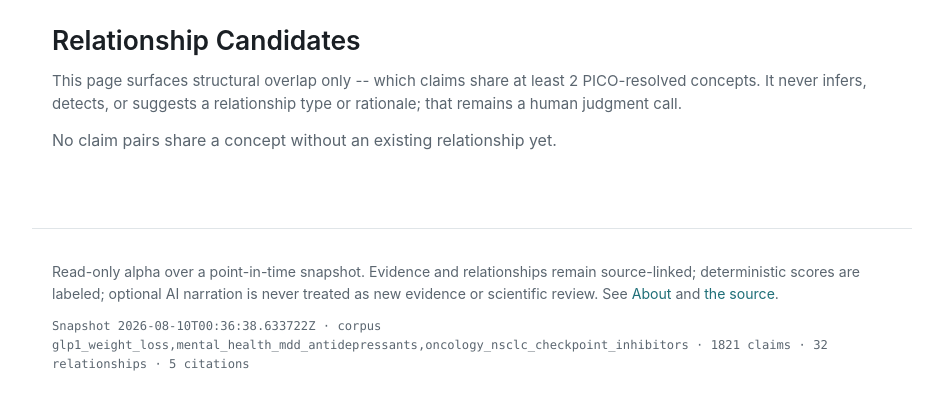
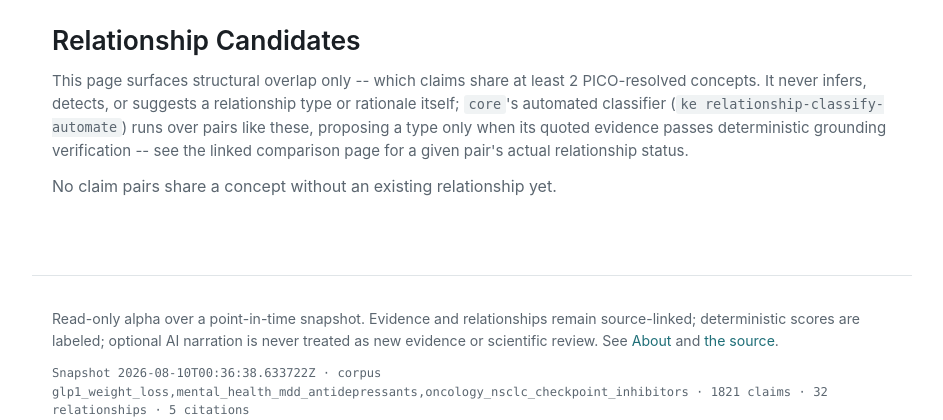
Before and after one commit to jweter/knowledge-engine-web, a FastAPI app: page /relationship-candidates in a window 1280 px wide. Shown: the part 59-479 px from the top of the page, without its empty margins (168-1111 px from the left). Run offline with FastAPI, Linux system fonts and the light colour scheme; some libraries are stand-ins or nearby versions.

Commit message:
Rewrite trust-language for M72's automated relationship classification (#39)
knowledge-engine-core's M72 (jweter/knowledge-engine-core#343) made
relationship classification automated-by-default: an LLM proposes a
type, accepted only after its quoted evidence passes deterministic
grounding verification (ke relationship-classify-automate). This
project's UI/docs still described relationship authorship as a
human-only step ("remains entirely a human judgment call", "Human
oversight", "reviewer-authored relationship edge", "Human-reviewed
structure") in several places -- accurate when originally written, now
stale.

Rewrote index.html, demo.html, graph_summary.html,
relationship_candidates.html, relationship_compare.html, about.html,
main.py's route docstrings, graph_reader.py's
list_relationship_candidates docstring, report_renderer.py's
relationship-candidates report scope text, README.md, and
docs/web_design.md to describe the real default: automated,
grounding-verified classification, with hand-authoring still available
as an alternative path, not the only one. Left "AI-generated, not
reviewed" on /ask's optional narration output alone -- that label is
still accurate, since raw AI narration genuinely isn't grounding-checked
(a different thing from relationship classification). Updated
tests/test_main.py assertions in lockstep.

Full quality gate green: ruff format --check, ruff check, mypy, pytest
(206 passed).

Co-authored-by: Claude <noreply@anthropic.com>

```diff
--- a/knowledge_engine_web/graph_reader.py
+++ b/knowledge_engine_web/graph_reader.py
@@ -450,8 +450,10 @@ def list_relationship_candidates(
     `GraphRepository.relationship_candidates` exactly: structural overlap
     only -- never a relationship type or rationale. A pair already linked
     by an existing relationship edge, in either direction, is excluded,
-    since a human has already made that call for it. See
-    `docs/m49_graph_relationship_candidates.md` in `knowledge-engine-core`.
+    since a relationship has already been classified for it -- by
+    `core`'s automated, grounding-verified classifier by default, or by
+    hand. See `docs/m49_graph_relationship_candidates.md` in
+    `knowledge-engine-core`.
     """
 
     tables = _reflect_graph_tables(engine)
--- a/knowledge_engine_web/main.py
+++ b/knowledge_engine_web/main.py
@@ -6,7 +6,7 @@ Evidence Intelligence"), the one exception is a deterministic,
 no-LLM confidence-scoring computation
 (`knowledge_engine_web/evidence_intelligence.py`) -- still never an
 invented number, still never a judgment call this project makes itself,
-just arithmetic over already-stored, already-human-reviewed fields.
+just arithmetic over already-stored, already-classified fields.
 """
 
 from __future__ import annotations
@@ -270,7 +270,7 @@ def unconfirmed_claims(request: Request) -> HTMLResponse:
     Mirrors `ke graph-unconfirmed-claims` -- the only "gap" this project
     can honestly surface without guessing. A claim listed here has no
     `supports`/`contradicts`/`qualifies`/`contextualizes`/`supersedes`
-    edge yet, meaning no second claim has been reviewed and explicitly
+    edge yet, meaning no second claim has been classified and explicitly
     related to it. Not a judgment about the underlying science.
     """
 
@@ -283,7 +283,7 @@ def unconfirmed_claims(request: Request) -> HTMLResponse:
             "heading": "Unconfirmed Claims",
             "description": (
                 "A claim listed here has no relationship edge yet -- meaning no "
-                "second claim has been reviewed and explicitly related to it, "
+                "second claim has been classified and explicitly related to it, "
                 "nothing more. Not a judgment about the underlying science."
             ),
             "empty_message": "Every claim in the graph has at least one relationship edge.",
@@ -297,11 +297,15 @@ _RELATIONSHIP_CANDIDATES_DISPLAY_LIMIT = 300
 
 @app.get("/relationship-candidates", response_class=HTMLResponse)
 def relationship_candidates(request: Request) -> HTMLResponse:
-    """Render claim pairs sharing PICO-resolved concepts, for a human to review.
+    """Render claim pairs sharing PICO-resolved concepts, before classification.
 
     Mirrors `ke graph-relationship-candidates`. Structural overlap only:
-    never infers, detects, or suggests a relationship type or rationale
-    -- that judgment call stays entirely with the human.
+    this page itself never infers, detects, or suggests a relationship
+    type or rationale -- `core`'s automated classifier (`ke
+    relationship-classify-automate`) runs over pairs like these by
+    default, proposing a type only when its quoted evidence passes
+    deterministic grounding verification; a reviewer can also author one
+    by hand via the linked compare page.
 
     Bounded for a browser, unlike the CLI's file output: a single
     generic concept shared across hundreds of claims (e.g. "Patients")
@@ -310,7 +314,7 @@ def relationship_candidates(request: Request) -> HTMLResponse:
     candidates and a 50+ MB page when every claim's concepts are
     included. Requiring at least 2 shared concepts (not core's
     single-concept default) cuts that noise by 97% and is also a more
-    meaningful signal that two claims are worth a human's comparison.
+    meaningful signal that two claims are worth classifying next.
     `_RELATIONSHIP_CANDIDATES_DISPLAY_LIMIT` caps the page itself, since
     even the 2-concept floor is not guaranteed to stay bounded as the
     corpus keeps growing across more domains.
@@ -341,14 +345,17 @@ def relationship_candidates(request: Request) -> HTMLResponse:
 def relationship_candidate_compare(
     request: Request, evidence_record_id_a: str, evidence_record_id_b: str
 ) -> HTMLResponse:
-    """Render two claims' full evidence content side by side, for reviewing one candidate pair.
+    """Render two claims' full evidence content side by side, for one candidate pair.
 
     The same fields `ke relationship-review-worksheet` assembles into a
     Markdown document, rendered as a browsable page instead -- reviewing
     from the browser rather than a generated CLI document, the last
     named item from `docs/future_ideas.md`'s Reviewer Tooling section.
-    Never infers, scores, or suggests a relationship; deciding whether
-    one exists remains entirely a human judgment call, authored
+    This page itself never infers, scores, or suggests a relationship:
+    deciding whether one exists is, by default, `core`'s automated
+    classifier's job (`ke relationship-classify-automate`), which
+    proposes a type only when its quoted evidence passes deterministic
+    grounding verification. A reviewer can still author one by hand
     directly in `core`'s `relationship_records.jsonl`.
     """
 
--- a/knowledge_engine_web/templates/about.html
+++ b/knowledge_engine_web/templates/about.html
@@ -30,8 +30,10 @@
 </p>
 <p>
   Stored values trace to <code>core</code>'s database or evidence records.
-  Computed values identify their deterministic method, reviewed relationships
-  remain distinct from automation, and illustrative material is labeled.
+  Computed values identify their deterministic method, relationships
+  identify how they were classified (grounding-verified by default, or
+  hand-authored) rather than asserting it silently, and illustrative
+  material is labeled.
 </p>
 
 <h2>Snapshot provenance</h2>
--- a/knowledge_engine_web/templates/graph_summary.html
+++ b/knowledge_engine_web/templates/graph_summary.html
@@ -29,12 +29,12 @@
 {% endif %}
 
 <section class="demo-section">
-  <p class="trust-label reviewed">Human-reviewed relationships</p>
+  <p class="trust-label reviewed">Grounding-verified relationships</p>
   <h2>Relationship Network</h2>
   {% if network_svg %}
   <p class="disclaimer">
     {{ network_claim_count }} claim{{ "s" if network_claim_count != 1 else "" }} connected by
-    {{ network_relationship_count }} reviewer-authored relationship edge{{ "s" if network_relationship_count != 1 else "" }}.
+    {{ network_relationship_count }} grounding-verified relationship edge{{ "s" if network_relationship_count != 1 else "" }}.
     Node size reflects how many relationships touch that claim; nothing here
     is inferred, ranked, or scored. Hover a node or edge for detail.
   </p>
@@ -47,7 +47,7 @@
   </ul>
   {% endif %}
   {% else %}
-  <p class="empty-state">No reviewed relationship edges are in this snapshot yet.</p>
+  <p class="empty-state">No grounding-verified relationship edges are in this snapshot yet.</p>
   {% endif %}
 </section>
 {% endblock %}
--- a/knowledge_engine_web/templates/index.html
+++ b/knowledge_engine_web/templates/index.html
@@ -27,13 +27,13 @@
     <ul class="landing-trust-badges">
       <li>Traceable sources</li>
       <li>Visible uncertainty</li>
-      <li>Human oversight</li>
+      <li>Grounding-verified, not asserted</li>
     </ul>
   </div>
   <div class="landing-hero-visual">
     {% if network_svg %}
     <div class="graph-network landing-graph-network">{{ network_svg | safe }}</div>
-    <p class="landing-visual-caption">A real, source-linked slice of the reviewed relationship graph -- not an illustration.</p>
+    <p class="landing-visual-caption">A real, source-linked slice of the grounding-verified relationship graph -- not an illustration.</p>
     {% else %}
     <p class="empty-state">The relationship graph is unavailable in this snapshot.</p>
     {% endif %}
@@ -42,7 +42,7 @@
 
 <section class="landing-stats">
   <div><strong>{{ summary.claims_total }}</strong><span>Stored claims</span></div>
-  <div><strong>{{ summary.relationship_edges_total }}</strong><span>Reviewed relationships</span></div>
+  <div><strong>{{ summary.relationship_edges_total }}</strong><span>Grounding-verified relationships</span></div>
   <div><strong>{{ summary.citation_edges_total }}</strong><span>Citation edges</span></div>
   <div><strong>{{ summary.concepts_total }}</strong><span>Resolved concepts</span></div>
 </section>
--- a/knowledge_engine_web/templates/relationship_candidates.html
+++ b/knowledge_engine_web/templates/relationship_candidates.html
@@ -5,8 +5,12 @@
 <p class="disclaimer">
   This page surfaces structural overlap only -- which claims share at
   least {{ minimum_shared_concepts }} PICO-resolved concepts. It never
-  infers, detects, or suggests a relationship type or rationale; that
-  remains a human judgment call.
+  infers, detects, or suggests a relationship type or rationale itself;
+  <code>core</code>'s automated classifier (<code>ke
+  relationship-classify-automate</code>) runs over pairs like these,
+  proposing a type only when its quoted evidence passes deterministic
+  grounding verification -- see the linked comparison page for a given
+  pair's actual relationship status.
 </p>
 {% if truncated %}
 <p class="disclaimer">
```
Also changed, not shown: docs/web_design.md (+1 -1 lines), knowledge_engine_web/report_renderer.py (+5 -2 lines), knowledge_engine_web/templates/demo.html (+5 -5 lines), knowledge_engine_web/templates/relationship_compare.html (+7 -4 lines), tests/test_main.py (+3 -3 lines), README.md.
